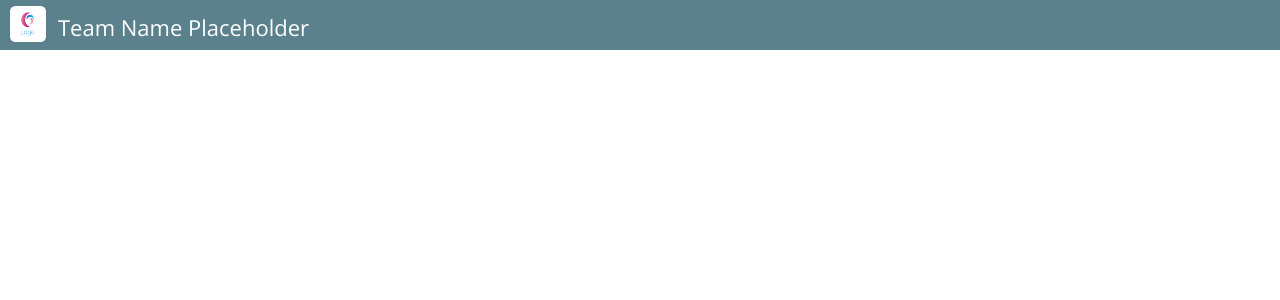
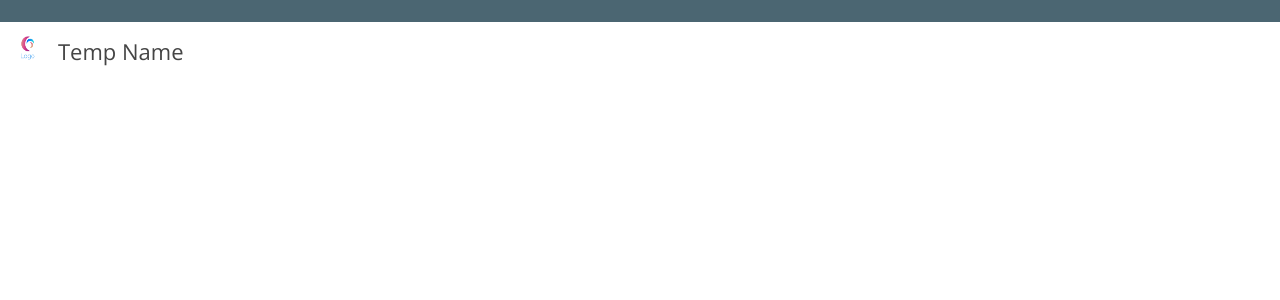
Before and after one commit to ericz3/abora, a React (Create React App) app: page / in a window 1280 px wide. Shown: the top 300 px of the page. Built offline with nearby package versions, Linux system fonts and the light colour scheme.

Commit message:
basic mac title bar

```diff
--- a/package.json
+++ b/package.json
@@ -9,6 +9,7 @@
     "@testing-library/user-event": "^7.1.2",
     "cross-env": "^7.0.2",
     "electron-is-dev": "^1.2.0",
+    "frameless-titlebar": "^2.1.3",
     "react": "^16.13.1",
     "react-dom": "^16.13.1",
     "react-router-dom": "^5.2.0",
--- a/public/electron.js
+++ b/public/electron.js
@@ -7,6 +7,7 @@ function createWindow () {
   const win = new BrowserWindow({
     width: 450,
     height: 800,
+    titleBarStyle: 'hidden',
     webPreferences: {
       nodeIntegration: true
     }
--- a/public/index.html
+++ b/public/index.html
@@ -24,7 +24,7 @@
       work correctly both with client-side routing and a non-root public URL.
       Learn how to configure a non-root public URL by running `npm run build`.
     -->
-    <title>Workspace App</title>
+    <title></title>
   </head>
   <body>
     <noscript>You need to enable JavaScript to run this app.</noscript>
--- a/src/App.js
+++ b/src/App.js
@@ -1,12 +1,14 @@
 import React from 'react';
 import Header from './components/Header';
+import MacTitleBar from './components/MacTitleBar';
 import './App.css';
 
 function App() {
   return (
-    <div className="App">
+    <body className="App">
+      <MacTitleBar />
       <Header />
-    </div>
+    </body>
   );
 }
 
--- a/src/components/Header.js
+++ b/src/components/Header.js
@@ -3,18 +3,18 @@ import logo from '../placeholdLogo.png';
 
 function Header(){
     return (
-        <header style = {{width: '100%', height: '50px', background: '#5B818D',}}>
+        <header style = {{width: '100%', height: '54px', background: '#FFFFFF',}}>
             <div style = {headerLogoStyle}>
                 <img src = {logo} alt = 'logo' style={logoImageStyle}></img>
             </div>
-            <div style = {headerTitleStyle}>Team Name Placeholder</div>
+            <div style = {headerTitleStyle}>Temp Name</div>
         </header>
     )
 }
 
 const headerLogoStyle = {
     paddingLeft: '10px',
-    paddingTop: '6px',
+    paddingTop: '8px',
     float: 'left'
 }
 
@@ -27,8 +27,8 @@ const logoImageStyle = {
 const headerTitleStyle = {
     fontSize: '22px',
     fontWeight: '400',
-    color: '#FFFFFF',
-    paddingTop: '12px',
+    color: '#454545',
+    paddingTop: '14px',
     marginLeft: '58px'
 }
 
--- /dev/null
+++ b/src/components/MacTitleBar.js
@@ -0,0 +1,19 @@
+import React from 'react';
+
+function MacTitleBar(){
+    return (
+        <div style = {TitleBarStyle}>
+        </div>
+    )
+}
+
+const TitleBarStyle = {
+    '-webkit-user-select': 'none',
+    background: '#4B6672',
+    height: '22px',
+    '-webkit-app-region': 'drag'
+}
+
+
+
+export default MacTitleBar;
```
Also changed, not shown: src/components/WindowsTitleBar.js (added), 1 other file (tests, documents, lock files or other folders).
